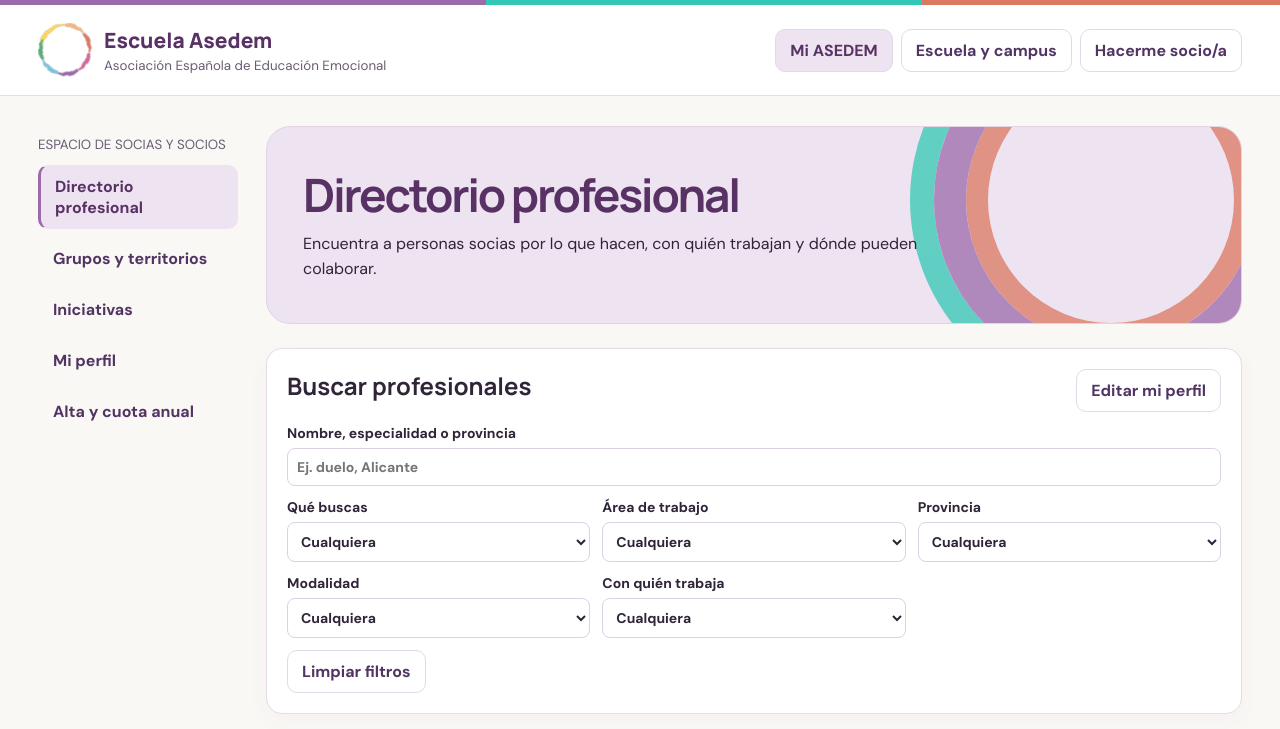
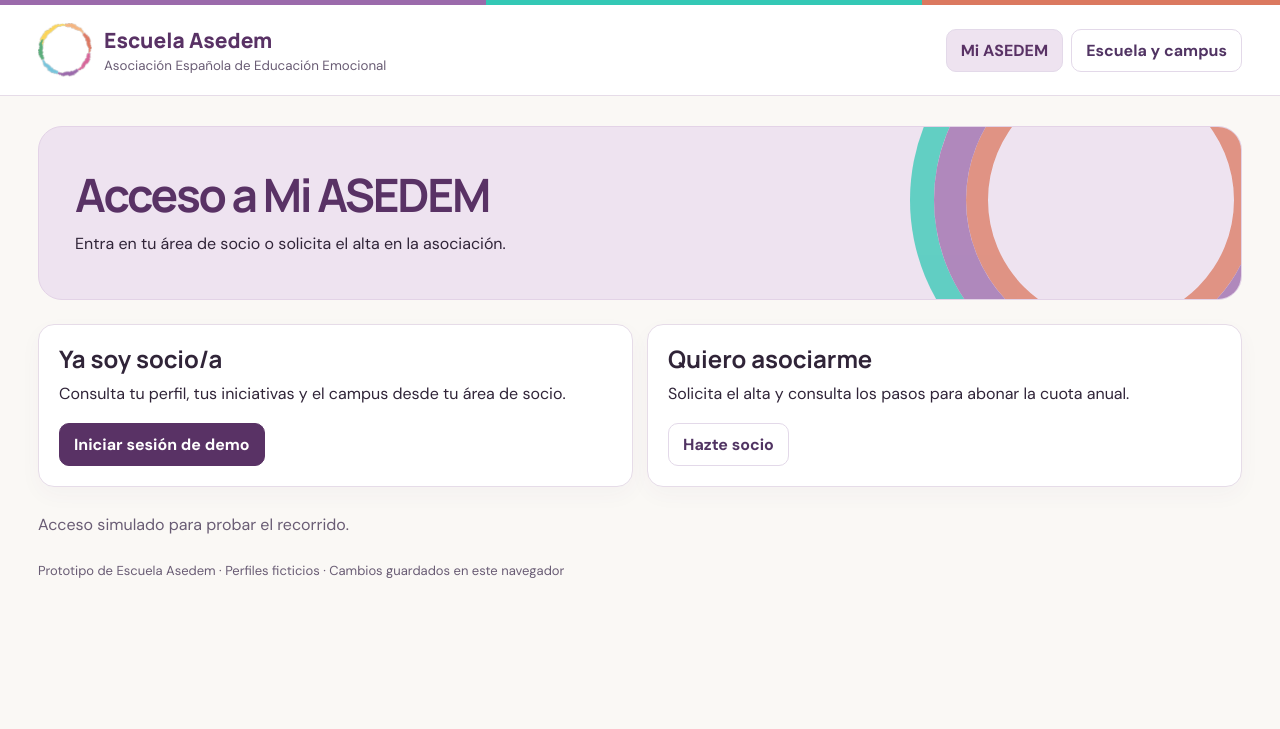
Before and after one commit to lourdesmperea-rgb/escuela-Asedem, a plain HTML site: page index.html in a window 1280 px wide. Shown: the top 729 px of the page. Drawn offline with Linux system fonts and the light colour scheme.

Commit message:
Unifica el acceso y el alta de socios y enlaza el campus privado

```diff
--- a/index.html
+++ b/index.html
@@ -55,9 +55,12 @@ aside button[aria-current="true"] { border-left: 3px solid var(--violet); }
   .hero::after { display: none; }
   aside button[aria-current="true"] { border-left: 1px solid var(--violet); }
 }
+aside[hidden]{display:none}
+.access-grid{grid-template-columns:repeat(2,minmax(0,1fr))}
+@media(max-width:680px){.access-grid{grid-template-columns:1fr}}
 </style>
-<header><div><div class="brand"><img src="logo.png" alt="Logotipo de ASEDEM"><div><strong>Escuela Asedem</strong><small>Asociación Española de Educación Emocional</small></div></div><nav aria-label="Espacios"><button data-page="directorio">Mi ASEDEM</button><button data-page="campus">Escuela y campus</button><button data-page="socios">Hacerme socio/a</button></nav></div></header>
-<div class="layout"><aside><small>ESPACIO DE SOCIAS Y SOCIOS</small><nav aria-label="Mi ASEDEM"><button data-page="directorio">Directorio profesional</button><button data-page="grupos">Grupos y territorios</button><button data-page="iniciativas">Iniciativas</button><button data-page="perfil">Mi perfil</button><button data-page="socios">Alta y cuota anual</button></nav></aside><main id="main"></main></div>
+<header><div><div class="brand"><img src="logo.png" alt="Logotipo de ASEDEM"><div><strong>Escuela Asedem</strong><small>Asociación Española de Educación Emocional</small></div></div><nav aria-label="Espacios"><button id="member-access" data-page="acceso">Mi ASEDEM</button><button data-page="campus">Escuela y campus</button></nav></div></header>
+<div class="layout"><aside><small>ESPACIO DE SOCIAS Y SOCIOS</small><nav aria-label="Mi ASEDEM"><button data-page="directorio">Directorio profesional</button><button data-page="grupos">Grupos y territorios</button><button data-page="iniciativas">Iniciativas</button><button data-page="perfil">Mi perfil</button><button data-page="socios">Mi cuota anual</button><button data-page="mi-campus">Mi campus</button><button data-demo-logout>Cerrar sesión de demo</button></nav></aside><main id="main"></main></div>
 <dialog id="modal"></dialog>
 <script>
 const main=document.querySelector('main'), modal=document.querySelector('dialog');
@@ -147,8 +150,34 @@ document.addEventListener('click',e=>{
   }
   write('member',member);render('socios');
 });
-const pages={socios:memberPage,directorio:directory,perfil:profilePage,grupos:groupPage,iniciativas:initiativePage,campus};
-function render(page){const key=Object.hasOwn(pages,page)?page:'directorio';pages[key]();document.querySelectorAll('[data-page]').forEach(b=>b.setAttribute('aria-current',String(b.dataset.page===key)));main.insertAdjacentHTML('beforeend',footer)}
+let demoSession=sessionStorage.getItem('asedem-demo-session')==='active';
+function accessPage(){
+  main.innerHTML=hero('Acceso a Mi ASEDEM','Entra en tu área de socio o solicita el alta en la asociación.')+
+  '<div class="grid access-grid">'+
+  '<section class="panel"><h2>Ya soy socio/a</h2><p>Consulta tu perfil, tus iniciativas y el campus desde tu área de socio.</p>'+button('Iniciar sesión de demo','data-demo-login',true)+'</section>'+
+  '<section class="panel"><h2>Quiero asociarme</h2><p>Solicita el alta y consulta los pasos para abonar la cuota anual.</p>'+button('Hazte socio','data-page="socios"')+'</section></div>'+
+  '<p class="muted">Acceso simulado para probar el recorrido.</p>';
+}
+document.addEventListener('click',e=>{
+  const login=e.target.closest('[data-demo-login]');
+  const logout=e.target.closest('[data-demo-logout]');
+  if(!login&&!logout)return;
+  demoSession=Boolean(login);
+  if(login)sessionStorage.setItem('asedem-demo-session','active');
+  else sessionStorage.removeItem('asedem-demo-session');
+  go(login?'directorio':'acceso');
+});
+const privatePages=new Set(['directorio','grupos','iniciativas','perfil','mi-campus']);
+const pages={acceso:accessPage,'mi-campus':campus,socios:memberPage,directorio:directory,perfil:profilePage,grupos:groupPage,iniciativas:initiativePage,campus};
+function render(page){
+  const requested=Object.hasOwn(pages,page)?page:'acceso';
+  const key=privatePages.has(requested)&&!demoSession?'acceso':requested;
+  document.querySelector('aside').hidden=!demoSession||key==='campus'||key==='acceso';
+  document.querySelector('#member-access').dataset.page=demoSession?'directorio':'acceso';
+  pages[key]();
+  document.querySelectorAll('[data-page]').forEach(b=>b.setAttribute('aria-current',String(b.dataset.page===key)));
+  main.insertAdjacentHTML('beforeend',footer);
+}
 function go(page){if(location.hash==='#'+page)render(page);else location.hash=page}
 window.addEventListener('hashchange',()=>{render(location.hash.slice(1));window.scrollTo(0,0)});
 document.addEventListener('click',e=>{
@@ -163,8 +192,8 @@ if('project'in d){projectEditor(Number(d.project));return}
 if('group'in d){const items=projects.map((p,i)=>({p,i})).filter(({p})=>p.group===d.group);showDialog('<h2>'+esc(d.group)+'</h2><div class="stack">'+(items.length?items.map(({p,i})=>button(esc(p.title),'data-project="'+i+'"')).join(''):'<p>Aún no hay iniciativas en este grupo.</p>')+button('Proponer iniciativa','data-new-group="'+esc(d.group)+'"')+'</div>');return}
 if('newGroup'in d){newProject('',d.newGroup);return}
 if('review'in d){const i=Number(d.review),p=projects[i];p.status=p.status==='En revisión'?'Aprobada':'En revisión';write('projects',projects);render(location.hash.slice(1));projectEditor(i);return}
-if('enroll'in d){enrolled=true;write('enrolled',true);render('campus');document.querySelector('#activity').scrollIntoView();return}
-if('answer'in d){answer=d.answer;write('answer',answer);render('campus');document.querySelector('[data-answer="'+answer+'"]').focus()}
+if('enroll'in d){enrolled=true;write('enrolled',true);render(location.hash.slice(1));document.querySelector('#activity').scrollIntoView();return}
+if('answer'in d){answer=d.answer;write('answer',answer);render(location.hash.slice(1));document.querySelector('[data-answer="'+answer+'"]').focus()}
 });
 document.addEventListener('submit',e=>{
 const form=e.target;if(!['profile','project'].includes(form.id))return;e.preventDefault();
```
